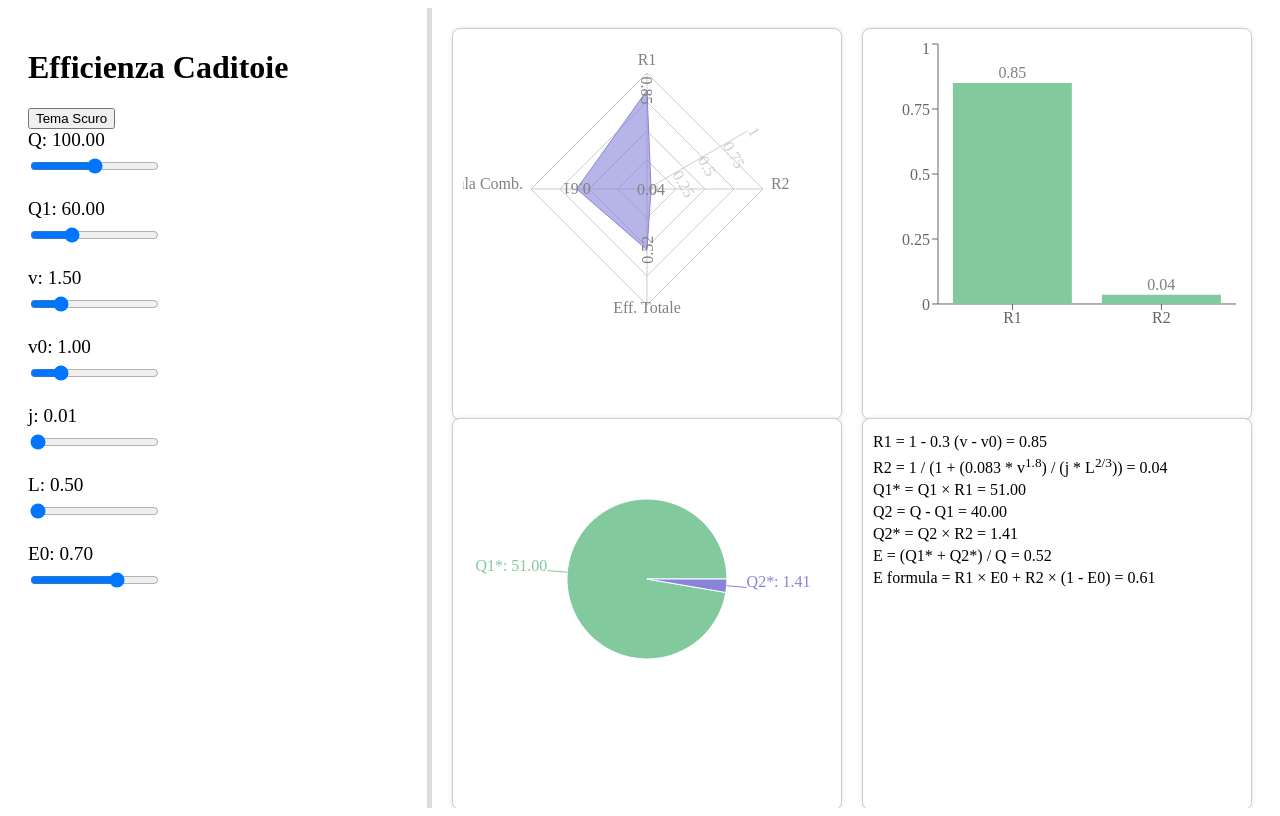
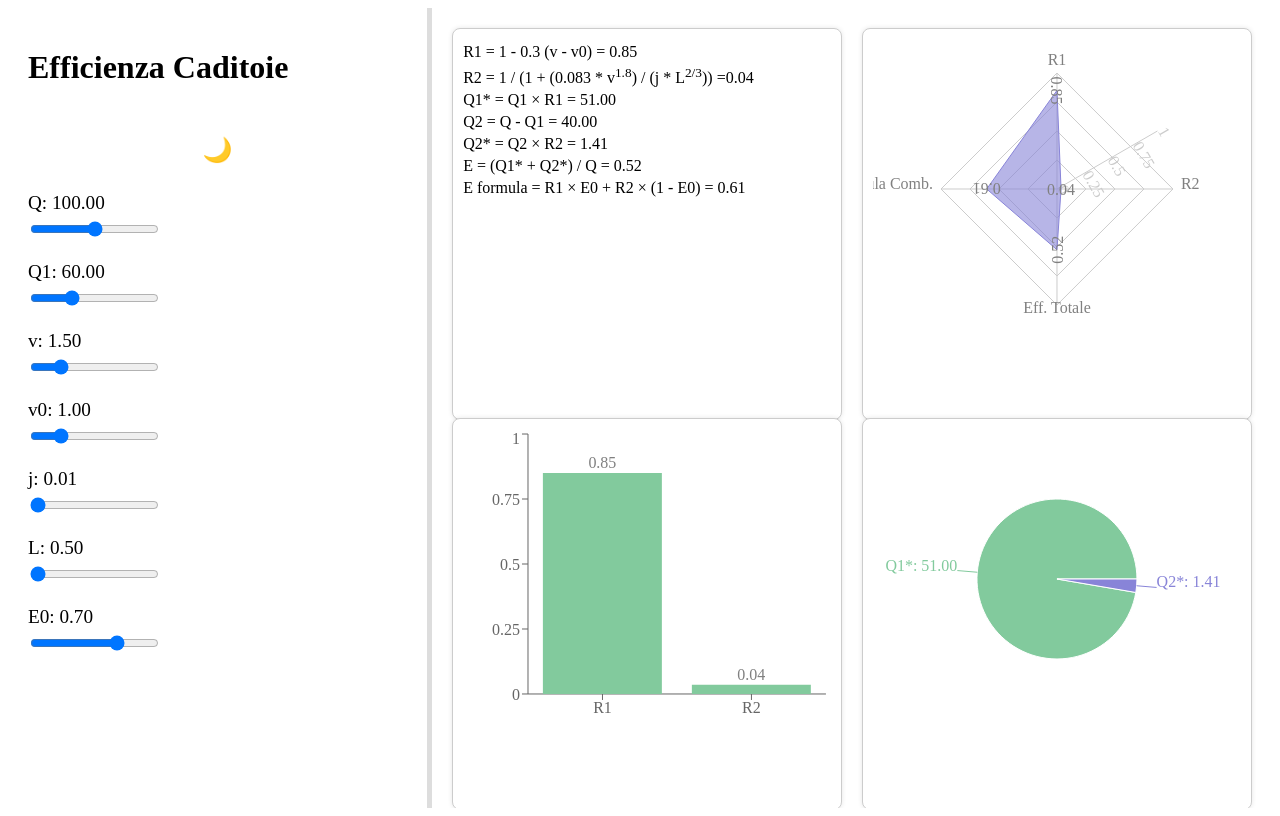
Before and after one commit to Pietro-Ricciardi/Efficienza-Caditoie, a React (Vite) app: page / in a window 1280 px wide. Built offline with nearby package versions, Linux system fonts and the light colour scheme.

Commit message:
Add theme toggle icon and spacing

```diff
--- a/src/App.css
+++ b/src/App.css
@@ -22,6 +22,19 @@
   width: 5px;
   cursor: col-resize;
   background: #ddd;
+}
+
+.divider {
+  width: 100%;
+  height: 5px;
+  background: #ddd;
+}
+
+.theme-toggle {
+  font-size: 1.5em;
+  text-align: center;
+  cursor: pointer;
+  margin: 10px 0;
 }
 
 @media (max-width: 768px) {
@@ -85,3 +98,7 @@
 .dark-mode .resizer {
   background: #555;
 }
+
+.dark-mode .divider {
+  background: #555;
+}
--- a/src/App.jsx
+++ b/src/App.jsx
@@ -116,9 +116,11 @@ export default function App() {
     <div className={`container ${isDarkMode ? "dark-mode" : ""}`}>
       <div className="leftPane" style={{ flexBasis: isMobile ? "100%" : `${leftWidth}%` }}>
         <h1>Efficienza Caditoie</h1>
-        <button onClick={toggleDarkMode}>
-          {isDarkMode ? "Tema Chiaro" : "Tema Scuro"}
-        </button>
+        <br />
+        <div className="theme-toggle" onClick={toggleDarkMode}>
+          {isDarkMode ? "☀️" : "🌙"}
+        </div>
+        <br />
         {Object.entries(params).map(([key, value]) => (
           <div key={key} className="slider-container">
             <label className="slider-label">
@@ -136,7 +138,23 @@ export default function App() {
         ))}
       </div>
       {!isMobile && <div className="resizer" onMouseDown={startResize} />}
+      {isMobile && <div className="divider" />}
       <div className="rightPane">
+        <div className="chart-box">
+          <div className="formula-list">
+            <p>R1 = 1 - 0.3 (v - v0) = {R1.toFixed(2)}</p>
+            <p>
+              R2 = 1 / (1 + (0.083 * v<sup>1.8</sup>) / (j * L<sup>2/3</sup>)) =
+              {R2.toFixed(2)}
+            </p>
+            <p>Q1* = Q1 × R1 = {Q1_star.toFixed(2)}</p>
+            <p>Q2 = Q - Q1 = {Q2.toFixed(2)}</p>
+            <p>Q2* = Q2 × R2 = {Q2_star.toFixed(2)}</p>
+            <p>E = (Q1* + Q2*) / Q = {E.toFixed(2)}</p>
+            <p>E formula = R1 × E0 + R2 × (1 - E0) = {E_formula.toFixed(2)}</p>
+          </div>
+        </div>
+
         <div className="chart-box">
           <ResponsiveContainer width="100%" height={300}>
             <RadarChart cx="50%" cy="50%" outerRadius="80%" data={data}>
@@ -192,17 +210,6 @@ export default function App() {
           </ResponsiveContainer>
         </div>
 
-        <div className="chart-box">
-          <div className="formula-list">
-            <p>R1 = 1 - 0.3 (v - v0) = {R1.toFixed(2)}</p>
-            <p>R2 = 1 / (1 + (0.083 * v<sup>1.8</sup>) / (j * L<sup>2/3</sup>)) = {R2.toFixed(2)}</p>
-            <p>Q1* = Q1 × R1 = {Q1_star.toFixed(2)}</p>
-            <p>Q2 = Q - Q1 = {Q2.toFixed(2)}</p>
-            <p>Q2* = Q2 × R2 = {Q2_star.toFixed(2)}</p>
-            <p>E = (Q1* + Q2*) / Q = {E.toFixed(2)}</p>
-            <p>E formula = R1 × E0 + R2 × (1 - E0) = {E_formula.toFixed(2)}</p>
-          </div>
-        </div>
       </div>
     </div>
   );
```
